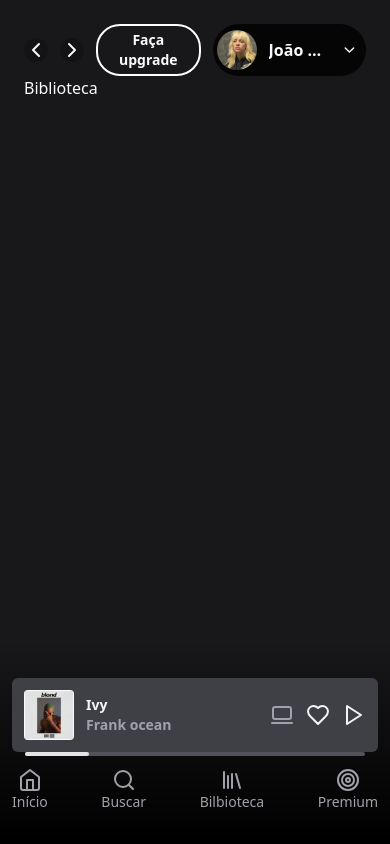
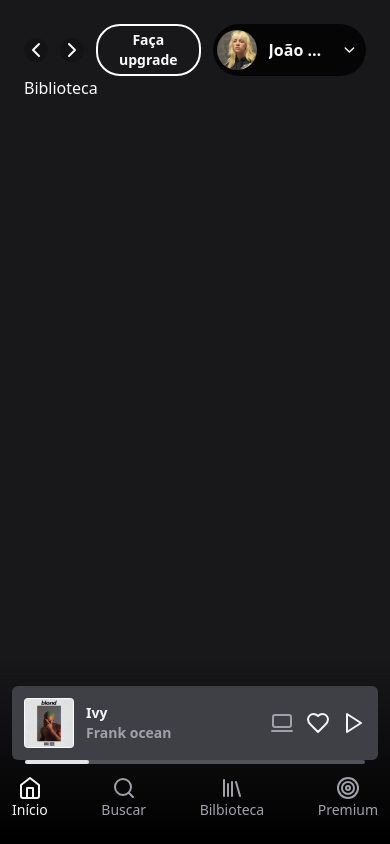
Before and after one commit to joaovictornovais/spotify-clone, a React (Create React App) app: page /biblioteca in a window 390 px wide. Built offline with nearby package versions, Linux system fonts and the light colour scheme; the HTML template or start-up script is replaced by a standard one.

Commit message:
fix: breakpoints bugs fixeds

```diff
--- a/src/App.js
+++ b/src/App.js
@@ -6,7 +6,7 @@ import Buscar from './pages/Buscar';
 import Biblioteca from './pages/Biblioteca';
 import UpNav from './components/UpNav';
 import Playlist from './pages/Playlist';
-import WebPlayer from './components/WebPlayer';
+import Footer from './components/Footer';
 
 function App() {
   return (
@@ -27,7 +27,7 @@ function App() {
             </Routes>
           </main>
         </div>
-        <WebPlayer />
+        <Footer />
       </div>
     </Router>
   );
--- a/src/components/WebPlayer.js
+++ b/src/components/Footer.js
@@ -1,10 +1,13 @@
 import { Home, Library, Play, Search, Shuffle, SkipBack, SkipForward, Target } from 'lucide-react'
 import { Heart } from 'lucide-react'
 import { Laptop2, LayoutList, Mic2, Repeat, Volume1 } from 'lucide-react'
-import React from 'react'
+import React, { useState } from 'react'
 import { Link } from 'react-router-dom'
 
-const WebPlayer = () => {
+const Footer = () => {
+
+  const [section, setSection] = useState('home')
+
   return (
     <footer className="w-full bottom-0 fixed">
       <div className="md:flex hidden  bg-zinc-900 border-t border-zinc-700 p-6 items-center justify-between">
@@ -26,7 +29,7 @@ const WebPlayer = () => {
           </div>
           <div className="flex items-center gap-3">
             <span className="text-xs text-zinc-500">0:31</span>
-            <div className="h-1 rounded-full w-[calc(70vw-400px)] bg-zinc-600">
+            <div className="h-1 rounded-full w-[calc(70vw-400px)] max-w-[722px] bg-zinc-600">
               <div className="bg-zinc-200 w-[3vw] h-1 rounded-full"></div>
             </div>
             <span className="text-xs text-zinc-500">4:09</span>
@@ -44,7 +47,7 @@ const WebPlayer = () => {
           </div>
         </div>
       </div>
-      <div className="lg:hidden flex flex-col justify-between py-8 px-3 text-zinc-400 bg-gradient-to-t from-black gap-3">
+      <div className="md:hidden flex flex-col justify-between py-6 px-3 text-zinc-400 bg-gradient-to-t from-black gap-3">
         <div className="flex flex-col items-center">
           <div className="flex items-center justify-between w-full bg-zinc-700 rounded-md ">
             <div className="flex items-center gap-3 p-3">
@@ -66,19 +69,19 @@ const WebPlayer = () => {
         </div>
 
         <nav className="flex gap-5 items-center justify-between w-full">
-          <Link to="/" className="flex flex-col items-center ">
+          <Link to="/" onClick={() => setSection('home')} className={section === 'home' ? 'flex flex-col items-center text-zinc-100' : 'flex flex-col items-center'}>
             <Home />
             <span className="text-sm">Início</span>
           </Link>
-          <Link to="/buscar" className="flex flex-col items-center">
+          <Link to="/buscar" onClick={() => setSection('search')} className={section === 'search' ? 'flex flex-col items-center text-zinc-100' : 'flex flex-col items-center'}>
             <Search />
             <span className="text-sm">Buscar</span>
           </Link>
-          <Link to="/biblioteca" className="flex flex-col items-center">
+          <Link to="/biblioteca" onClick={() => setSection('library')} className={section === 'library' ? 'flex flex-col items-center text-zinc-100' : 'flex flex-col items-center'}>
             <Library />
             <span className="text-sm">Bilbioteca</span>
           </Link>
-          <Link to="/" className="flex flex-col items-center">
+          <Link to="/" onClick={() => setSection('premium')} className={section === 'premium' ? 'flex flex-col items-center text-zinc-100' : 'flex flex-col items-center'}>
             <Target />
             <span className="text-sm">Premium</span>
           </Link>
@@ -88,4 +91,4 @@ const WebPlayer = () => {
   )
 }
 
-export default WebPlayer
+export default Footer
```
